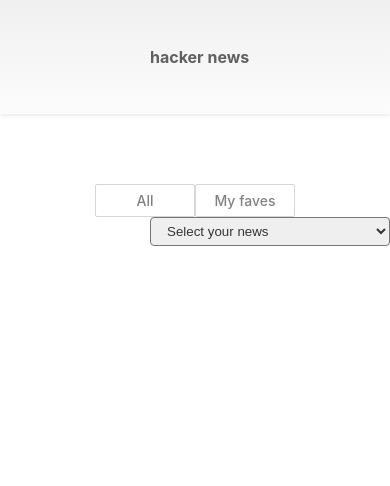
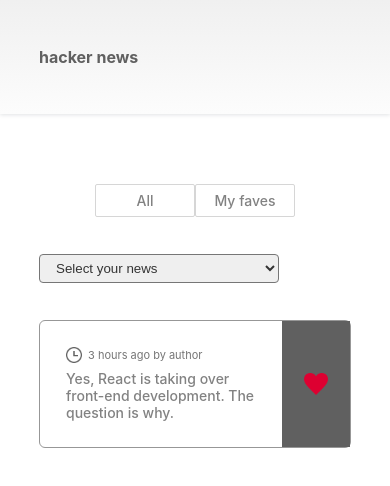
Before and after one commit to Julius-cell/hacker-news, an Angular app: page /hacker-news in a window 390 px wide. Shown: the top 486 px of the page. Built offline with nearby package versions, Linux system fonts and the light colour scheme.

Commit message:
Add responsive design

```diff
--- a/src/app/hacker-news/home/home.component.css
+++ b/src/app/hacker-news/home/home.component.css
@@ -1,10 +1,16 @@
-.title {
+.header {
   height: 114px;
   box-shadow: 0 1px 4px 0 rgba(0, 21, 41, 0.12);
   background-image: linear-gradient(to bottom, var(--color-10) -32%, var(--color-white) 124%);
-  padding-left: 150px;
   display: flex;
   align-items: center;
+  width: 100%;
+}
+h1, .body {
+  padding: 0 10%;
+}
+.body {
+  margin-top: 37px;
 }
 .wrap-selector {
   margin-top: 70px;
@@ -24,12 +30,59 @@
 .selector p {
   font-weight: 500;
 }
-.body {
-  padding-left: 150px;
-}
 select {
   width: 240px;
   padding: 5px 12px;
   border-radius: 4px;
   color: var(--color-8);
 }
+.boxes {
+  margin-top: 37px;
+  display: grid;
+  grid-template-columns: repeat(auto-fit, minmax(300px, 1fr));
+  grid-template-rows: auto;
+  gap: 40px;
+}
+.box {
+  min-height: 90px;
+  /* opacity: 0.8; */
+  border-radius: 6px;
+  border: solid 1px #979797;
+  display: grid;
+  grid-template-rows: auto;
+  grid-template-columns: auto 68px;
+  grid-template-areas:
+  "left right";
+}
+.left  {
+  grid-area: left;
+  padding: 26px;
+}
+.time {
+  display: flex;
+  align-items: center;
+}
+.clock {
+  margin-right: 6px;
+  width: 16px;
+  height: 16px;
+  object-fit: contain;
+}
+.comment {
+  margin-top: 7px;
+  font-weight: 500;
+}
+.right {
+  grid-area: right;
+  display: flex;
+  justify-content: center;
+  align-items: center;
+  /* opacity: 0.06; */
+  background-color: var(--color-3);
+  width: 68px;
+}
+.favorite {
+  width: 24px;
+  height: 22px;
+  object-fit: contain;
+}
--- a/src/app/hacker-news/home/home.component.html
+++ b/src/app/hacker-news/home/home.component.html
@@ -1,4 +1,4 @@
-<div class="title">
+<div class="header">
   <!-- <img src="assets/images/hacker-news@3x.png" alt=""> -->
   <h1>hacker news</h1>
 </div>
@@ -31,4 +31,22 @@
       </select>
     </form>
   </div>
+
+  <div class="boxes">
+    <div class="box">
+      <div class="left">
+        <div class="time">
+          <img class="clock" src="assets/images/iconmonstr-time-2_2@3x.png">
+          <span>3 hours ago by author</span>
+        </div>
+        <div class="comment">
+          <p>Yes, React is taking over front-end development. The question is why.</p>
+        </div>
+      </div>
+      <div class="right">
+        <img class="favorite" src="assets/images/iconmonstr-favorite-3_2@3x.png">
+      </div>
+    </div>
+  </div>
+
 </div>
--- a/src/styles.css
+++ b/src/styles.css
@@ -18,6 +18,7 @@
 html, body {
   font-family: -apple-system, BlinkMacSystemFont, 'Segoe UI', Roboto, Oxygen, Ubuntu, Cantarell, 'Open Sans', 'Helvetica Neue', sans-serif;
   font-size: 16px;
+  width: 100%;
 }
 
 body,
```
